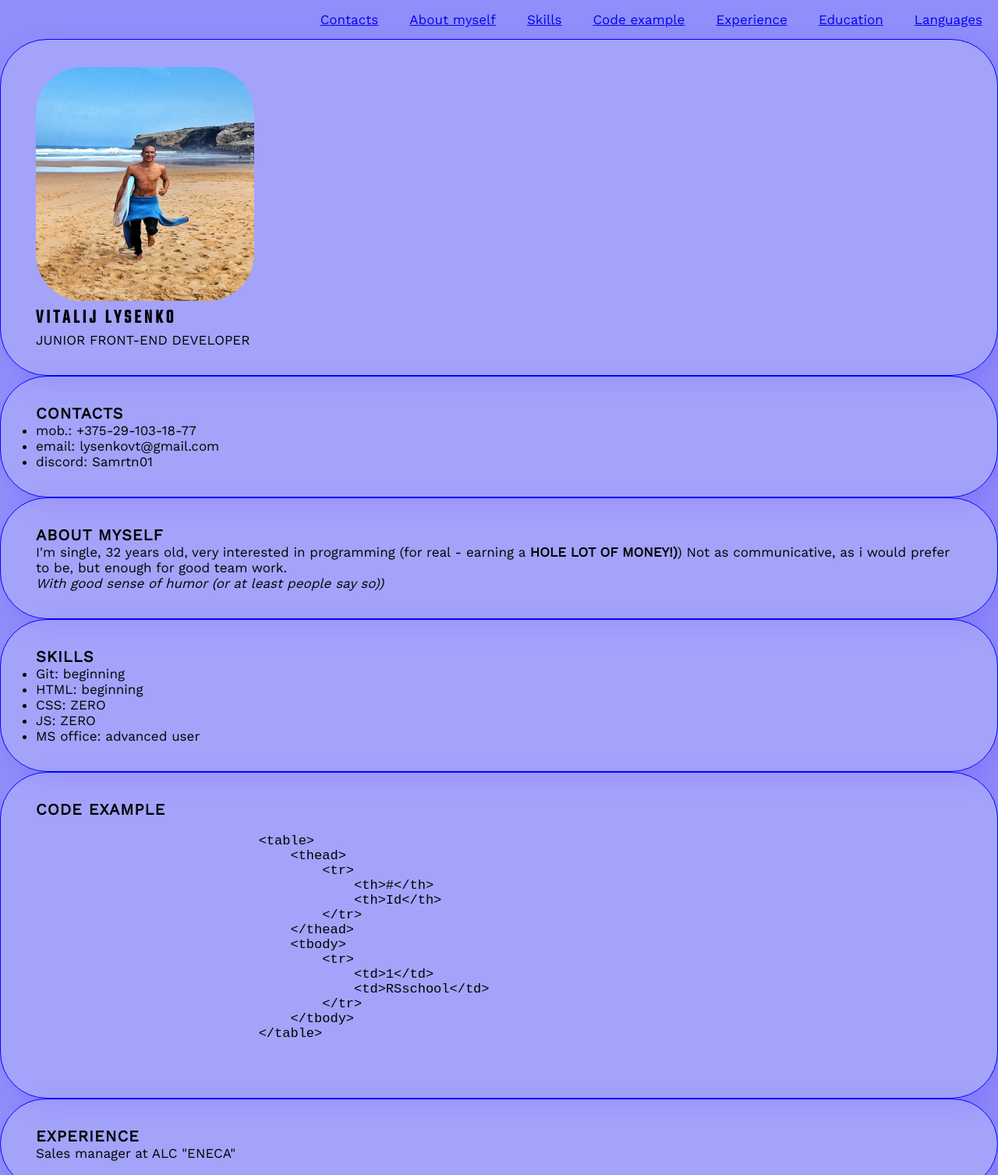
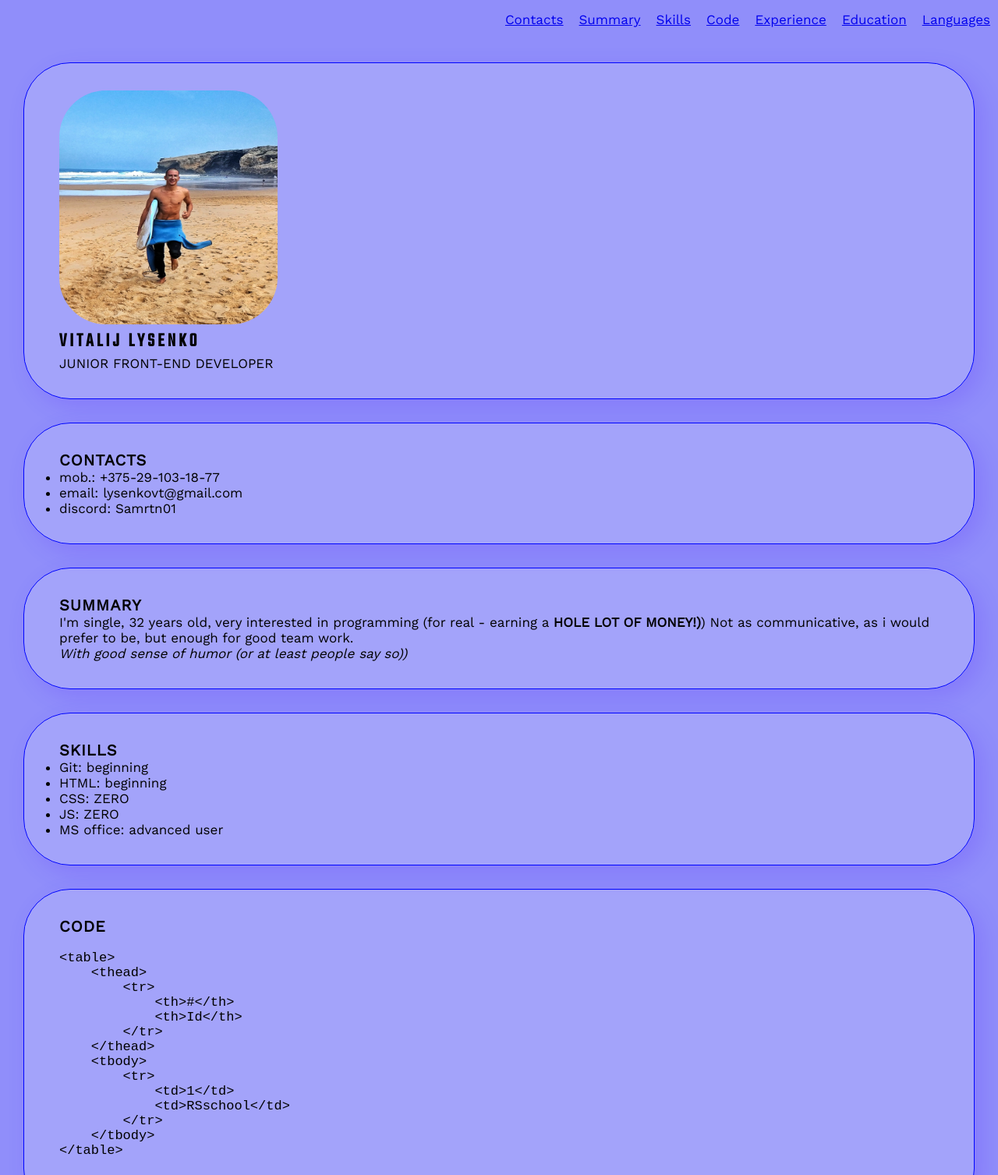
Before and after one commit to Samrtn01/rsschool-cv, a plain HTML site: page index.html in a window 1280 px wide. Shown: the top 1507 px of the page at 78% size. Drawn offline with Linux system fonts and the light colour scheme.

Commit message:
docs: update index and css

```diff
--- a/index.html
+++ b/index.html
@@ -14,9 +14,9 @@
             <nav class="nav">
                 <ul class="nav-list">
                     <li class="nav-item"><a href="#contacts" class="nav-link">Contacts</a></li>
-                    <li class="nav-item"><a href="#aboutmyself" class="nav-link">About myself</a></li>
+                    <li class="nav-item"><a href="#aboutmyself" class="nav-link">Summary</a></li>
                     <li class="nav-item"><a href="#skills" class="nav-link">Skills</a></li>
-                    <li class="nav-item"><a href="#codeexample" class="nav-link">Code example</a></li>
+                    <li class="nav-item"><a href="#codeexample" class="nav-link">Code</a></li>
                     <li class="nav-item"><a href="#experience" class="nav-link">Experience</a></li>
                     <li class="nav-item"><a href="#education" class="nav-link">Education</a></li>
                     <li class="nav-item"><a href="#languages" class="nav-link">Languages</a></li>
@@ -44,7 +44,7 @@
         </section>
         <section class="aboutmyself">
             <div id="aboutmyself" class="container">
-                <h2 class="h2-text">About myself</h2>
+                <h2 class="h2-text">Summary</h2>
                 <p>I'm single, 32 years old, very interested in programming (for real - earning a <span class="textbold">HOLE LOT of MONEY!)</span>) Not as communicative, as i would prefer to be, but enough for good team work.
                     <br> <span class="textitalic">With good sense of humor (or at least people say so))</span>
                 </p>
@@ -64,9 +64,9 @@
         </section>
         <section class="codeexample">
             <div id="codeexample" class="container">
-                <h2 class="h2-text">Code example</h2>
+                <h2 class="h2-text">Code</h2>
                 <pre>
-                    <code>
+                    <code class="code">
 &lttable&gt
     &ltthead&gt
         &lttr&gt
--- a/style.css
+++ b/style.css
@@ -45,14 +45,14 @@ html {
   }
 
 .nav-link {
-    padding: 0 20px;
+    padding: 10px 10px;
     line-height: 50px;
     transition: color 0.5s
 }
 
 .nav-link:hover {
-    padding: 0 20px;
-    line-height: 30px;
+    padding: 10px 10px;
+    line-height: 50px;
     color: blueviolet;
 
 }
@@ -85,11 +85,16 @@ html {
 .container {
     padding: 35px 45px;
     max-width: 1440px;
-    margin: 0 auto;
+    min-width: 380px;
+    margin: 30px;
     background-color: rgba(237, 245, 248, 0.2);
     border: 1px solid rgb(0, 4, 255);
     border-radius: 60px;
     box-shadow: 10px 10px 30px rgba(68, 0, 255, 0.144);
+}
+
+.code {
+    text-align: left;
 }
 
 .textbold {
@@ -102,10 +107,9 @@ html {
 }
 
 .footer {
+    display: flex;
+    justify-content: flex-end;
+    align-items: center;
     background-color: rgb(194, 178, 128);
-    text-align: left;
+    text-align: center;
 }
-
-.footer img {
-    text-align: right;
-}
```
Lines whose indentation alone changed are shown as unchanged.
